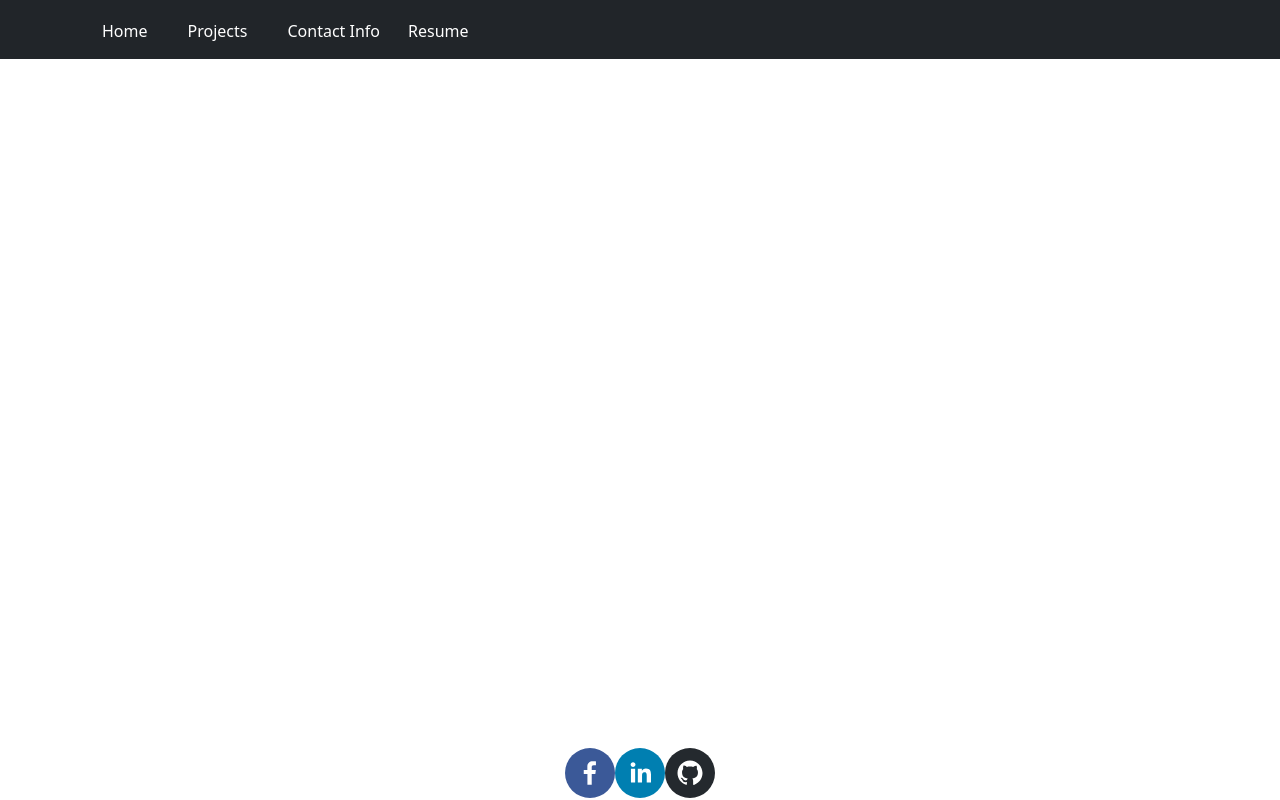
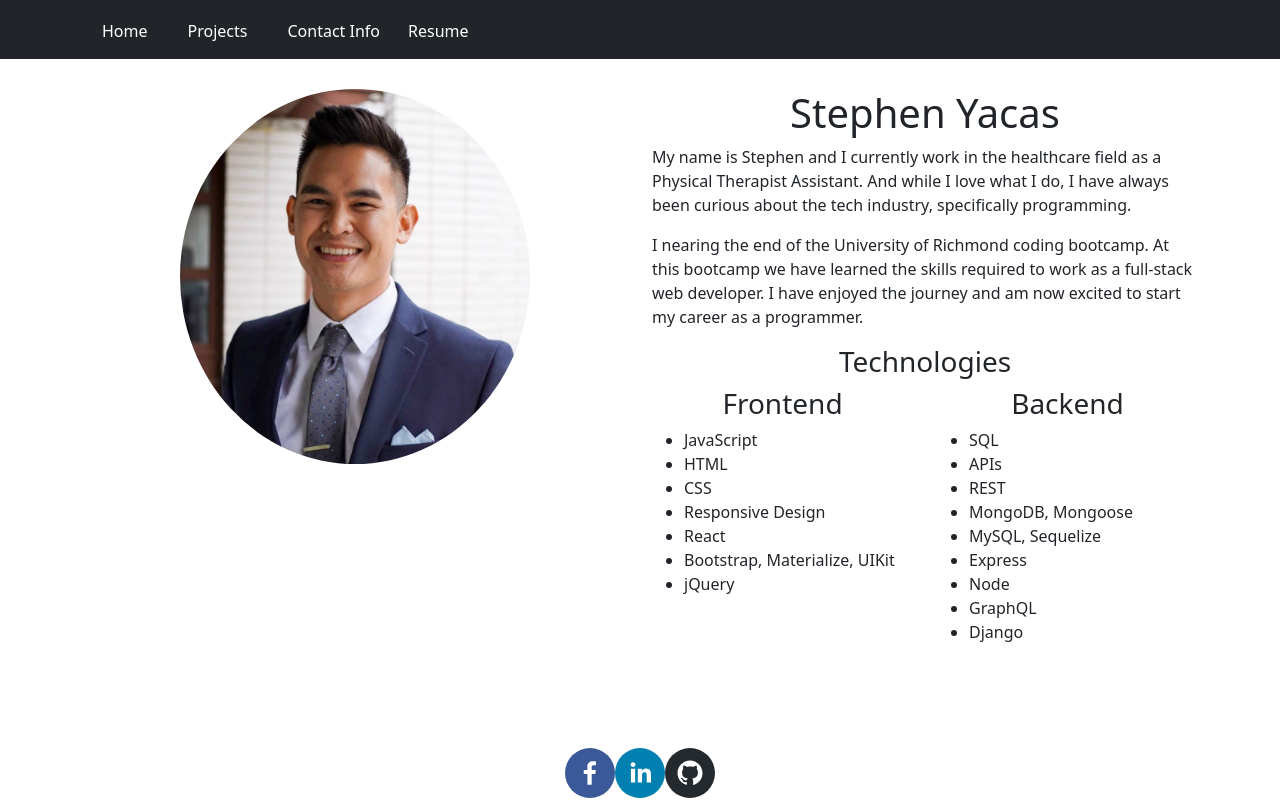
Before and after one commit to wilks625/Portfolio_v3.0, a React (Create React App) app: page / in a window 1280 px wide. Built offline with nearby package versions, Linux system fonts and the light colour scheme.

Commit message:
last last try

```diff
--- a/src/App.js
+++ b/src/App.js
@@ -13,12 +13,12 @@
 
 function App() {
   return (
-    <Router basename={process.env.PUBLIC_URL + "/Portfolio_v3.0/"} >
+    <Router basename={process.env.PUBLIC_URL} >
       <Navbar />
       <Switch >
-        <Route path="/Portfolio_v3.0/#/projects" component={Projects} />
-        <Route path="/Portfolio_v3.0/#/contact" component={Contact} />
-        <Route path="/Portfolio_v3.0/#/" component={Home} />
+        <Route exact path="/projects" component={Projects} />
+        <Route exact path="/contact" component={Contact} />
+        <Route exact path="/" component={Home} />
       </Switch>
       <SocialButtonsPage />
     </Router>
```
